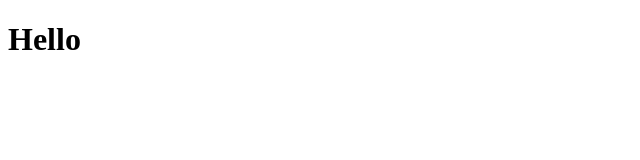
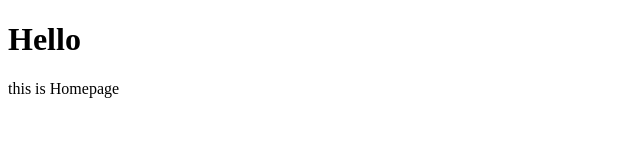
Before and after one commit to cobboy5284/app2, a plain HTML site: page index.html in a window 1280 px wide. Shown: the whole page, without its empty margins (0-640 px from the left). Drawn offline with Linux system fonts and the light colour scheme.

Commit message:
first commit

```diff
--- a/index.html
+++ b/index.html
@@ -7,5 +7,6 @@
 </head>
 <body>
     <h1>Hello</h1>
+    <p>this is Homepage</p>
 </body>
 </html>
```
